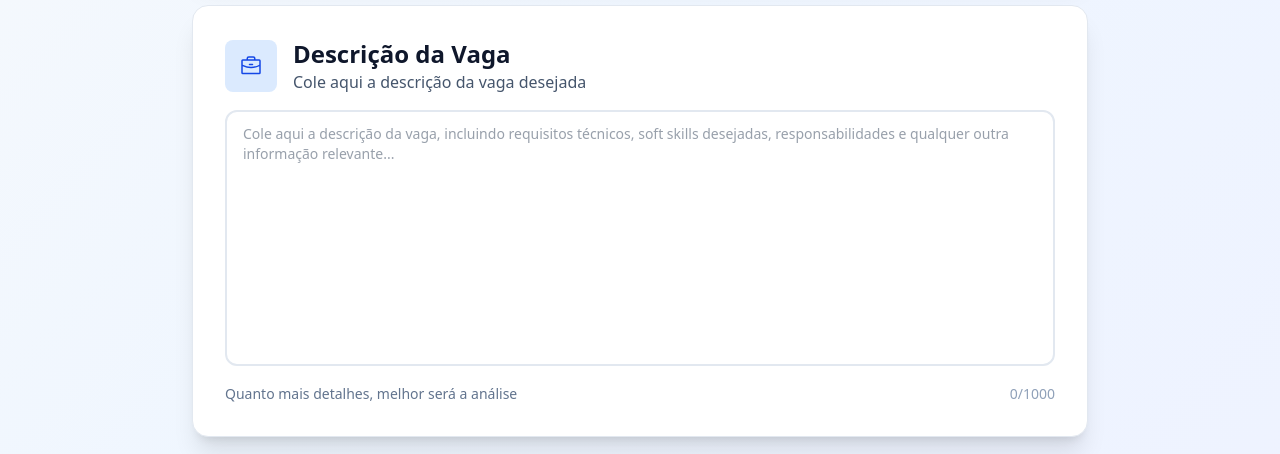
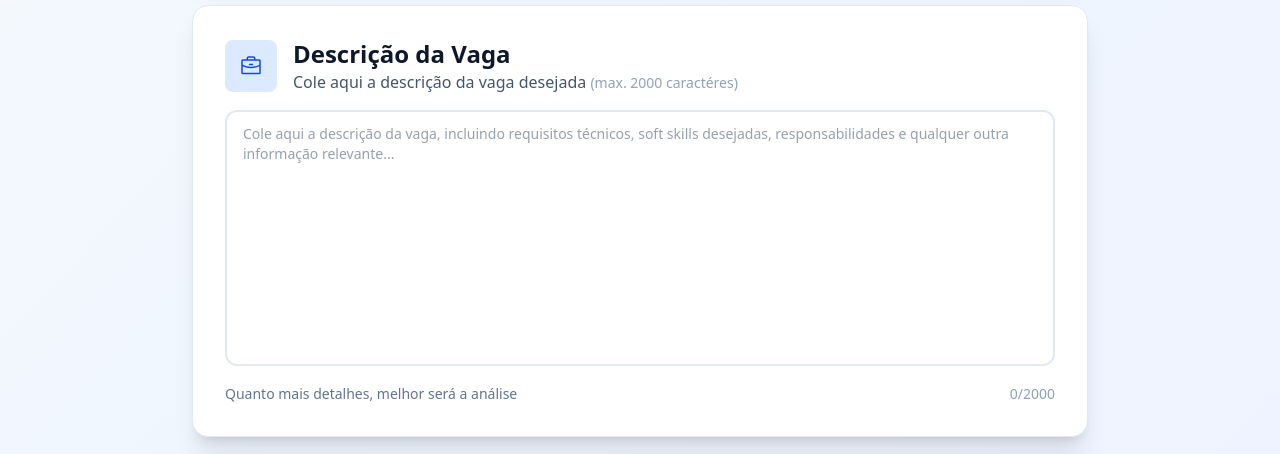
Before and after one commit to SamuelSRJ/meritia, a React (Vite) app in the folder apps/frontend/: page /upload in a window 1280 px wide. Shown: the part 605-1059 px from the top of the page. Built offline with nearby package versions, Linux system fonts and the light colour scheme.

Commit message:
feat: enhance Upload component with file type validation and character limit display; update Login component styling

```diff
--- a/apps/frontend/src/pages/login/Login.tsx
+++ b/apps/frontend/src/pages/login/Login.tsx
@@ -5,7 +5,7 @@ function Login() {
   return (
     <div className="min-h-screen bg-linear-to-br from-slate-50 to-blue-50 flex items-center justify-center px-4">
       <div className="max-w-md w-full">
-        <div className="text-center mb-8">
+        <div className="text-center my-8">
           <ReadCvLogoIcon size={48} className="bg-blue-600 text-white p-1 rounded-lg mx-auto mb-4" />
           <p className="text-3xl font-bold text-slate-900 mb-2">CV Analyzer</p>
           <p className="text-slate-600">Análise inteligente de currículos com IA</p>
@@ -55,7 +55,7 @@ function Login() {
             </div>
           </div>
         </div>
-        <p className="text-center text-sm text-slate-500 mt-6">Ao continuar, você concorda com nossos Termos de Uso e Política de Privacidade</p>
+        <p className="text-center text-sm text-slate-500 mt-6 mb-4">Ao continuar, você concorda com nossos <span className="underline cursor-pointer">Termos de Uso</span> e <span className="underline cursor-pointer">Política de Privacidade</span></p>
       </div>
     </div>
   )
--- a/apps/frontend/src/pages/upload/Upload.tsx
+++ b/apps/frontend/src/pages/upload/Upload.tsx
@@ -9,9 +9,10 @@ function Upload() {
 
   const [filename, setFilename] = useState<string>("");
   const [fileSizeKB, setFileSizeKB] = useState<number>(0);
-  const [limite, setLimit] = useState(0);
+  const [limit, setLimit] = useState(0);
   const [error, setError] = useState<string>("");
   const inputRef = useRef<HTMLInputElement | null>(null);
+  const maxChars: number = 2000;
 
   const handleFileChange = (e: React.ChangeEvent<HTMLInputElement>) => {
     const file = e.target.files?.[0];
@@ -24,17 +25,31 @@ function Upload() {
       if (inputRef.current) inputRef.current.value = "";
       return;
     }
+    const allowedTypes = [
+      "application/pdf",
+      "application/msword",
+      "application/vnd.openxmlformats-officedocument.wordprocessingml.document",
+    ];
+    if (!allowedTypes.includes(file.type)) {
+      setError("Formato do arquivo não suportado");
+      setFilename("");
+      setFileSizeKB(0)
+      if(inputRef.current) inputRef.current.value = "";
+      return
+    }
     setError("");
     setFilename(file.name);
     setFileSizeKB(Math.round(file.size / 1024));
   };
-
   const handleRemoveFile = () => {
     setFilename("");
     setFileSizeKB(0);
     setError("");
     if (inputRef.current) inputRef.current.value = "";
   };
+  const handleTextareaChange = (e: React.ChangeEvent<HTMLTextAreaElement>) => {
+    setLimit(e.target.value.length);
+  }
 
   return (
     <div className="w-full bg-linear-to-br from-slate-50 via-blue-50 to-indigo-50">
@@ -76,7 +91,7 @@ function Upload() {
                   <p className="text-green-400 text-sm">Arquivo carregado • {fileSizeKB} KB</p>
                 </div>
                 <button onClick={handleRemoveFile}>
-                  <div className="flex items-center justify-center gap-1 rounded-lg py-1 px-3 bg-red- hover:bg-red-100 cursor-pointer transition-colors">
+                  <div className="flex items-center justify-center gap-1 rounded-lg py-1 px-3 bg-red-50 hover:bg-red-100 cursor-pointer transition-colors">
                     <div className="flex items-center justify-center">
                       <XIcon size={12} className="text-red-500" />
                     </div>
@@ -96,7 +111,7 @@ function Upload() {
             </div>
             <div>
               <p className="text-2xl font-bold text-slate-900">Descrição da Vaga</p>
-              <p className="text-slate-600">Cole aqui a descrição da vaga desejada</p>
+              <p className="text-slate-600">Cole aqui a descrição da vaga desejada <span className="text-slate-400 text-sm">(max. {maxChars} caractéres)</span></p>
             </div>
           </div>
           <textarea
@@ -104,11 +119,17 @@ function Upload() {
             id="vaga-desc"
             className="w-full h-64 px-4 py-3 border-2 border-slate-200 rounded-xl focus:border-blue-400 focus:outline-none resize-none text-slate-700 text-sm"
             placeholder="Cole aqui a descrição da vaga, incluindo requisitos técnicos, soft skills desejadas, responsabilidades e qualquer outra informação relevante..."
-            maxLength={1000}>
+            maxLength={maxChars}
+            onChange={handleTextareaChange}>
           </textarea>
           <div className="flex justify-between items-center mt-3">
             <p className="text-sm text-slate-500">Quanto mais detalhes, melhor será a análise</p>
-            <p className="text-sm text-slate-400">{0}/1000</p>
+            {limit >= maxChars ?
+              <p className="text-sm text-red-400">{limit}/{maxChars}</p>
+            :
+              <p className="text-sm text-slate-400">{limit}/{maxChars}</p>
+            }
+
           </div>
         </div>
         <div className="flex gap-4 justify-center mb-10">
```
Also changed, not shown: 2 other files (tests, documents, lock files or other folders).
